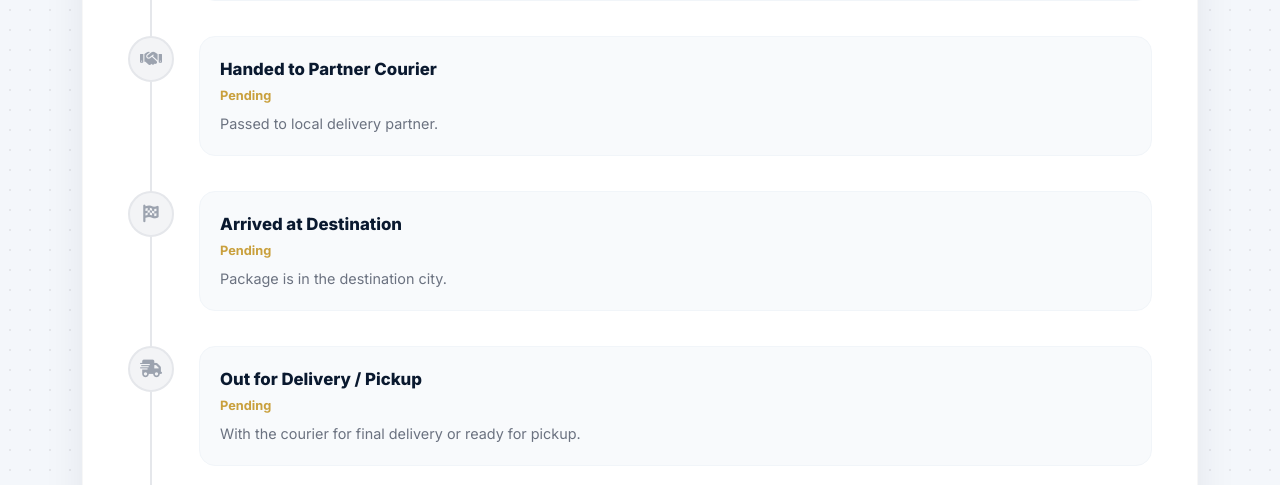
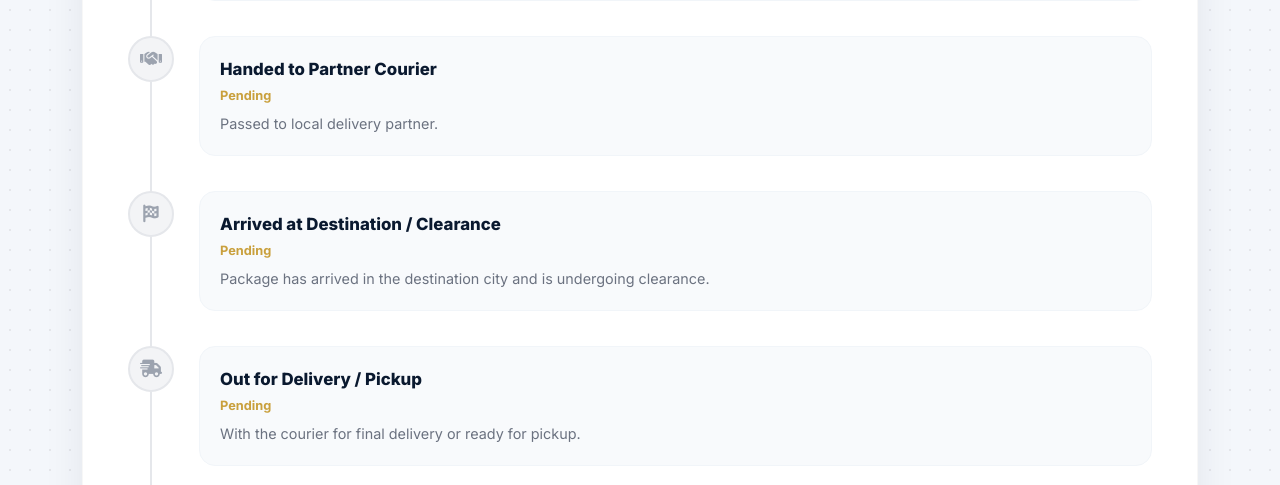
Before and after one commit to nadiapatterson57-dot/deejohnson-logistics, a Flask app: template templates/track.html in a window 1280 px wide. Shown: the part 2080-2565 px from the top of the page. Run offline with Flask 3, Linux system fonts and the light colour scheme; the template is opened without the code that fills it: values that come from a table or form of the project are taken from there, others are empty; tables that the repository leaves empty hold one stand-in row (values such as "Sample post"); some libraries are stand-ins or nearby versions.

Commit message:
Add files via upload

```diff
--- a/templates/track.html
+++ b/templates/track.html
@@ -376,11 +376,13 @@
                     </div>
                     <h2 class="tracking-code-display">{{ shipment.tracking_code }}</h2>
                 </div>
-                 <div>
+                <div>
                     {% if 'Delivered' in shipment.status %}
                         <div class="current-status-chip chip-delivered"><i class="fas fa-check-circle"></i> {{ shipment.status }}</div>
                     {% elif 'Out for delivery' in shipment.status %}
                         <div class="current-status-chip chip-transit"><i class="fas fa-truck-fast"></i> Out for Delivery / Pickup</div>
+                    {% elif 'Arrived at destination' in shipment.status %}
+                        <div class="current-status-chip chip-transit"><i class="fas fa-flag-checkered"></i> Arrived at Destination / Clearance</div>
                     {% elif 'transit' in shipment.status.lower() or 'flight' in shipment.status.lower() %}
                         <div class="current-status-chip chip-transit"><i class="fas fa-plane"></i> {{ shipment.status }}</div>
                     {% else %}
@@ -514,9 +516,9 @@
                         {% if active_stage > 9 %}<i class="fas fa-check"></i>{% else %}<i class="fas fa-flag-checkered"></i>{% endif %}
                     </div>
                     <div class="step-content">
-                        <div class="step-title">Arrived at Destination</div>
+                        <div class="step-title">Arrived at Destination / Clearance</div>
                         <div class="step-date">{% if active_stage > 9 %}{{ shipment.last_update.strftime('%b %d') }}{% elif active_stage == 9 %}In progress...{% else %}Pending{% endif %}</div>
-                        <div class="step-desc">Package is in the destination city.</div>
+                        <div class="step-desc">Package has arrived in the destination city and is undergoing clearance.</div>
                     </div>
                 </div>
 
@@ -673,9 +675,11 @@
                     pinClass = "pin-delivered";
                     pinIcon = '<i class="fas fa-check"></i>';
                 } else if (statusLower.includes('out for delivery')) {
-                    popupText = "Out for Delivery 🚚";
+                    popupText = "Out for Delivery / Pickup 🚚";
                 } else if (statusLower.includes('customs')) {
                     popupText = "Processing Customs Clearance 🛂";
+                } else if (statusLower.includes('arrived at destination')) {
+                    popupText = "Arrived at Destination / Clearance 📍";
                 } else if (statusLower.includes('arrived')) {
                     popupText = "Arrived at Facility 📍";
                 } else if (activeStage === 1) {
```
